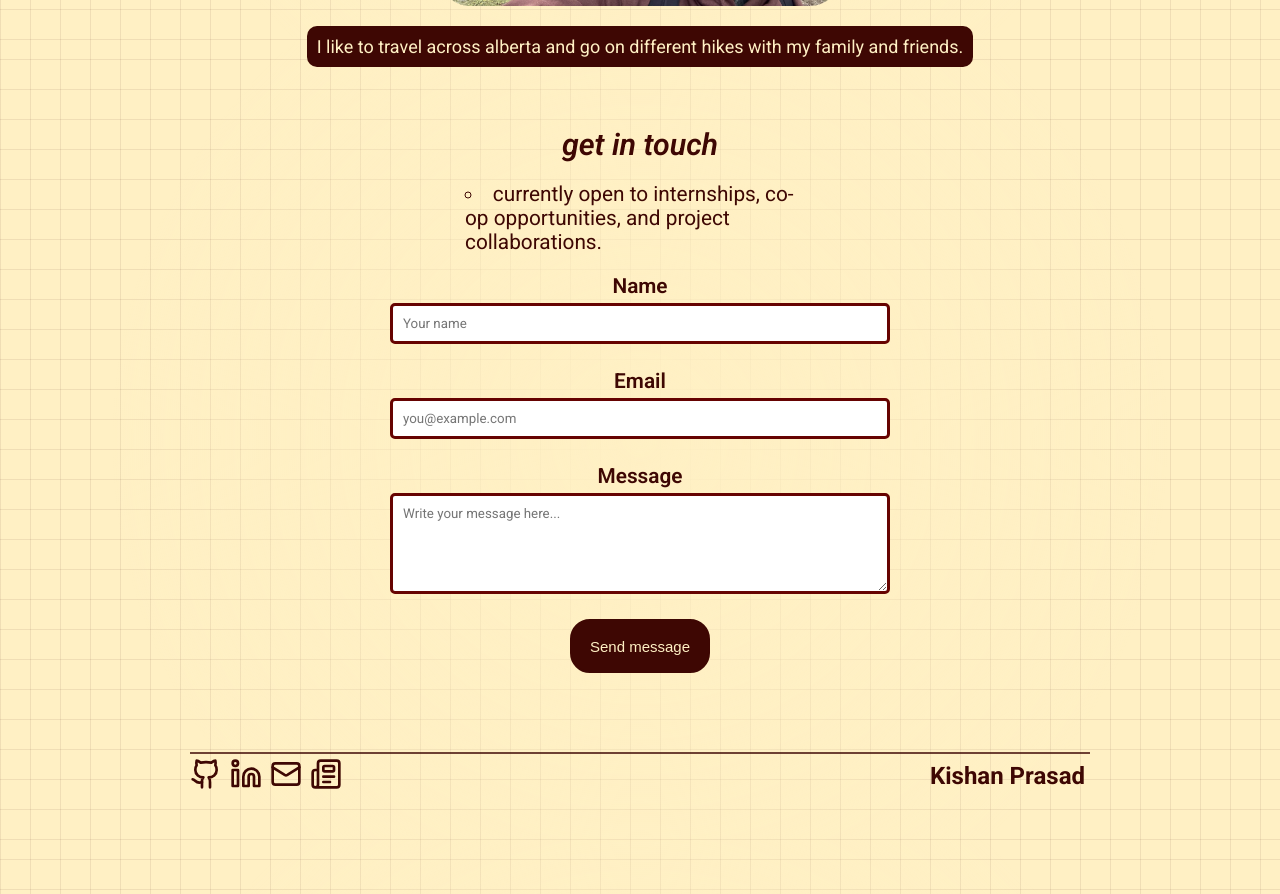
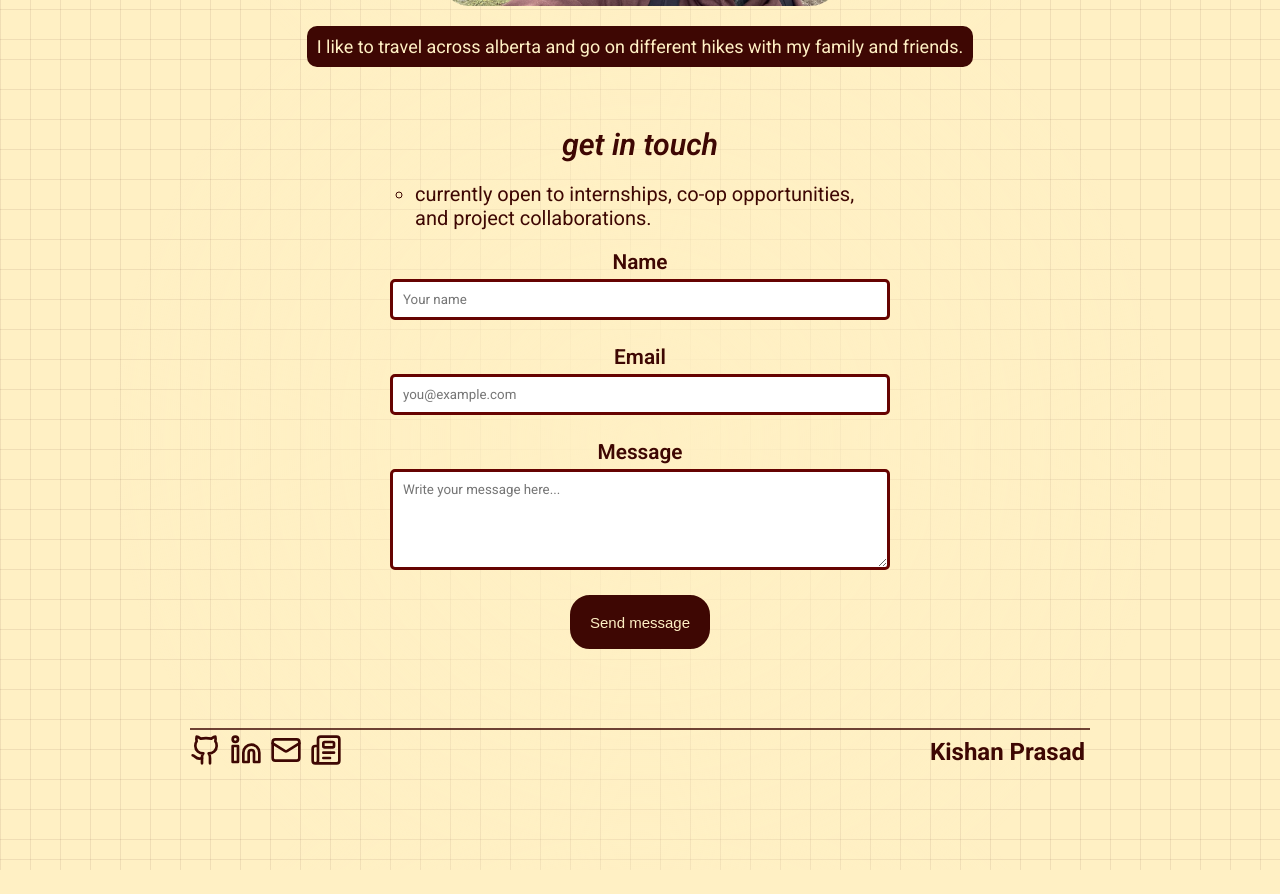
Before and after one commit to kprasad001/portfolio, a React (Vite) app in the folder portfolio/: page / in a window 1280 px wide. Shown: the part 4760-5654 px from the top of the page. After the commit the page ends 5630 px from the top, so only its background shows below. Built offline with nearby package versions, Linux system fonts and the light colour scheme.

Commit message:
Changed format of the contact me form

```diff
--- a/portfolio/src/components/CSS/contact.css
+++ b/portfolio/src/components/CSS/contact.css
@@ -1,28 +1,26 @@
 .contact {
-	width: 500px;
-	margin: auto;
+	margin: 0 0;
 	display: flex;
 	justify-content: center;
 	flex-direction: column;
 	align-items: center;
-	align-items: left;
 	margin-top: 50px;
 	padding-bottom: 75px;
-	max-width: 350px;
-	background: transparent;
 
 	h1 {
 		font-size: 1.9rem;
 	}
 
-	.contact-intro {
-		font-size: 1.3em;
+	ul {
+		display: flex;
+		justify-content: center;
+		flex-direction: column;
+		align-items: center;
+		font-size: 1.25em;
 		list-style-type: circle;
 		text-align: left;
-		max-width: 350px;
+		max-width: 450px;
 	}
-
-
 
 	.contact-form {
 		display: flex;
--- a/portfolio/src/components/CSS/skills.css
+++ b/portfolio/src/components/CSS/skills.css
@@ -31,6 +31,33 @@
             display: grid;
             grid-template-columns: 3fr;
             width: 90%;
+            gap: 1.25rem;
+            align-items: start;
+            background-color: rgb(254, 239, 196, 0.5);
+            padding: 2em;
+            border-radius: 15px;
+            border: 1px solid color-mix(in srgb, var(--background) 18%, transparent);
+            box-shadow:
+                0 18px 40px rgba(0, 0, 0, 0.16),
+                inset 0 1px 0 rgba(255, 255, 255, 0.08);
+        }
+
+        h1 {
+            margin-bottom: 0px;
+            font-size: 1.9em;
+        }
+
+    }
+}
+
+@media (max-width: 1200px) {
+    #skills-section {
+        margin-top: 10px;
+
+        .skills-grid {
+            display: grid;
+            grid-template-columns: 3fr;
+            width: 60%;
             gap: 1.25rem;
             align-items: start;
             background-color: rgb(254, 239, 196, 0.5);
@@ -102,7 +129,7 @@
     opacity: 1;
 }
 
-@media (max-width: 520px) {
+@media (max-width: 800px) {
 	.skill-icon { font-size: 22px; width: 32px; height: 32px }
 	.skill-label { font-size: 0.9rem }
 }
--- a/portfolio/src/components/contact.jsx
+++ b/portfolio/src/components/contact.jsx
@@ -34,9 +34,11 @@ function Contact() {
 	return (
 		<section id="contact-section" className='contact'>
 			<h1>get in touch</h1>
-			<li className='contact-intro'>
-				currently open to internships, co-op opportunities, and project collaborations.
-			</li>
+				<ul>
+					<li className='contact-intro'>
+						currently open to internships, co-op opportunities, and project collaborations.
+					</li>
+				</ul>
 			<form className='contact-form' ref={formRef} onSubmit={handleSubmit}>
 				<label htmlFor='name'>Name</label>
 				<input id='name' name='from_name' type='text' placeholder='Your name' required />
```
